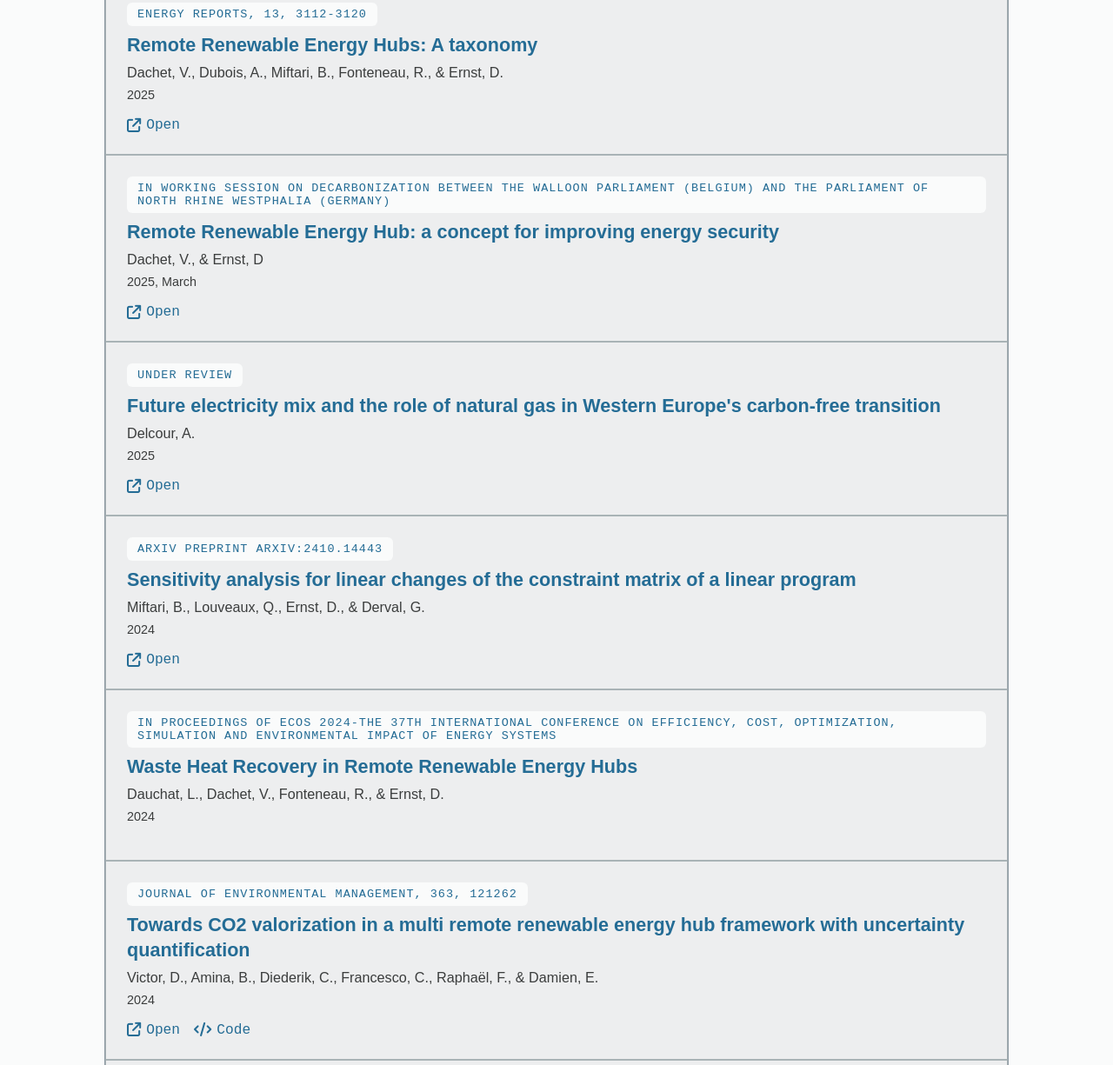
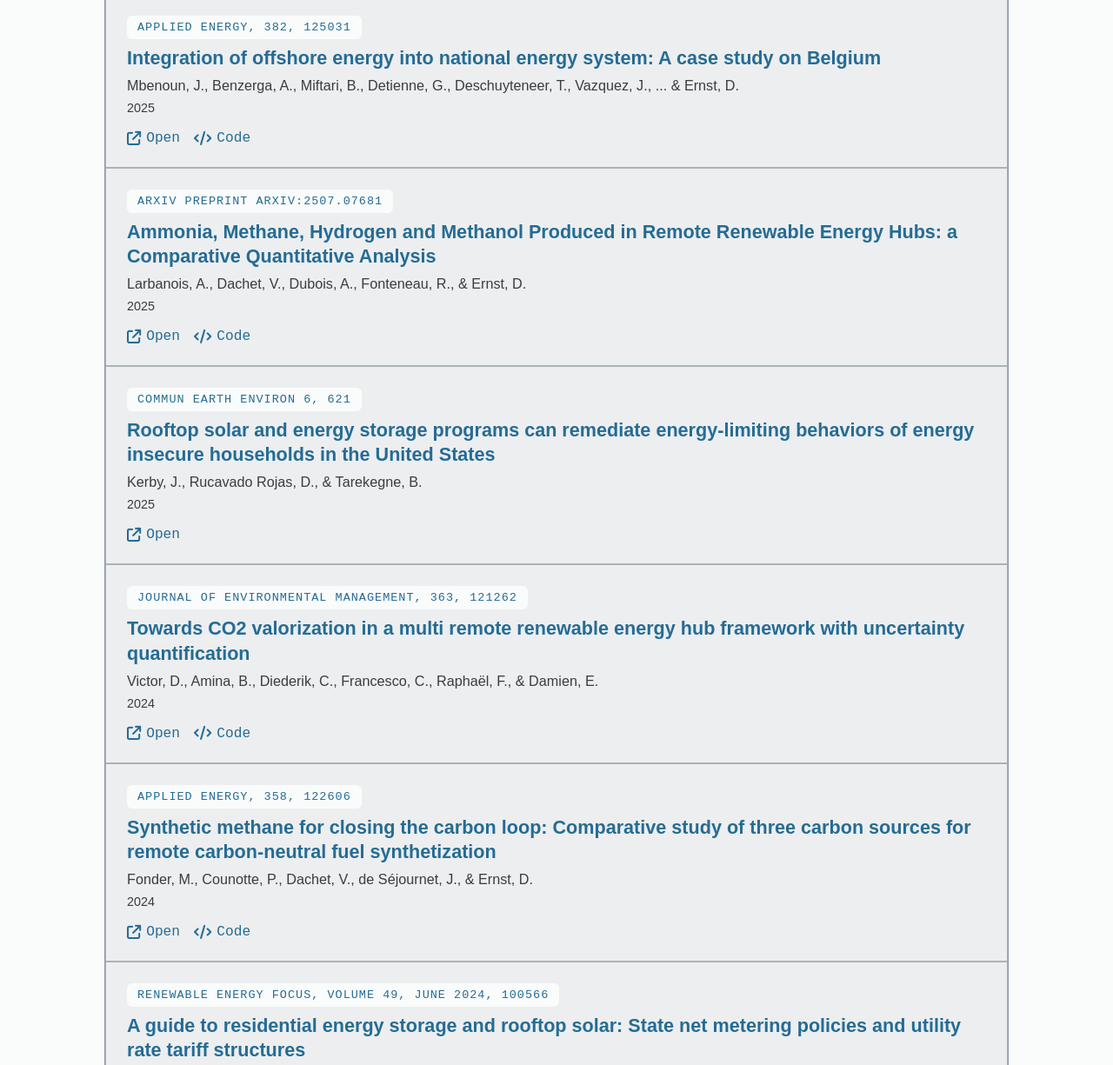
Before and after one commit to GBOML/GBOML.github.io, an Astro site: page /papers in a window 1280 px wide. Shown: the part 875-2100 px from the top of the page at 87% size. Built offline with nearby package versions, Linux system fonts and the light colour scheme; Astro itself is replaced by a stand-in of ours.

Commit message:
update articles and titles

```diff
--- a/src/components/Header.astro
+++ b/src/components/Header.astro
@@ -17,7 +17,7 @@ import { Image } from 'astro:assets';
         <ul>
             <li class="nav-link"><a href="/#home">Home</a></li>
             <li class="nav-link"><a href="/#about">About</a></li>
-            <li class="nav-link"><a href="/#publications">Publications</a></li>
+            <li class="nav-link"><a href="/papers">Publications</a></li>
         </ul>
     </nav>
 
--- a/src/list/external-papers.json
+++ /dev/null
@@ -1,44 +0,0 @@
-[
-    {
-        "authors": "Kerby, J., Rojas, D. R., & Tarekegne, B.",
-        "date": "2025",
-        "title": "Rooftop solar and energy storage programs can remediate energy-limiting behaviors of energy insecure households in the United States",
-        "publication": "Communications Earth & Environment, 6(1), 621",
-        "article-link": "https://www.researchgate.net/publication/394293413_Rooftop_solar_and_energy_storage_programs_can_remediate_energy-limiting_behaviors_of_energy_insecure_households_in_the_United_States"
-    },
-    {
-        "authors": "Lemenkova, P.",
-        "date": "2025",
-        "title": "Python-based statistical analysis of the ecological variables in the Italian Alps",
-        "publication": "Journal of Process Management and New Technologies, 13(1-2), 102-112",
-        "article-link": "https://aseestant.ceon.rs/index.php/jouproman/article/view/57672"
-    },
-    {
-        "authors": "Hoffmann, M., Schyska, B. U., Bartels, J., Pelser, T., Behrens, J., Wetzel, M., ... & Stolten, D.",
-        "date": "2024",
-        "title": "A review of mixed-integer linear formulations for framework-based energy system models",
-        "publication": "Advances in applied energy, 16, 100190",
-        "article-link": "https://www.sciencedirect.com/science/article/pii/S2666792424000283"
-    },
-    {
-        "authors": "Kerby, J., & Tarekegne, B.",
-        "date": "2024",
-        "title": "A guide to residential energy storage and rooftop solar: State net metering policies and utility rate tariff structures",
-        "publication": "Renewable Energy Focus, 100566",
-        "article-link": "https://www.sciencedirect.com/science/article/pii/S1755008424000309"
-    },
-    {
-        "authors": "Grafenhorst, S., Demirel, G., Förderer, K., & Hagenmeyer, V.",
-        "date": "2024, November",
-        "title": "Grid Aware Portfolio Optimization of a Multi-Energy DER",
-        "publication": "In 2024 IEEE Sustainable Power and Energy Conference (iSPEC) (pp. 245-250). IEEE",
-        "code-link": ""
-    },
-    {
-        "authors": "Yoon, S., Hwang, Y., Kim, W. B., & Lee, I. Y.",
-        "date": "2023, July",
-        "title": "A Study on GML-Based Encryption Technology for Open-Source Software License and Service Structure Analysis in Cloud-Based Micro Service Architecture Environment",
-        "publication": "In International Conference on Human-Computer Interaction (pp. 528-532). Cham: Springer Nature Switzerland",
-        "article-link": "https://link.springer.com/chapter/10.1007/978-3-031-49215-0_63"
-    }
-]
--- a/src/list/smart-grid-papers.json
+++ /dev/null
@@ -1,155 +0,0 @@
-[
-  {
-    "id": "18",
-    "authors": "Larbanois, A., Miftari, B., Mouchamps, A., Derval, G., & Ernst, D.",
-    "date": "2025, May",
-    "title": "Lead-cooled Fast Reactor SMR integration: An off grid study case based on a real-life demandIntegration of offshore energy into national energy system: A case study on Belgium",
-    "article-link": "https://scholar.google.com/citations?view_op=view_citation&hl=fr&user=HIHIuuEAAAAJ&citation_for_view=HIHIuuEAAAAJ:9yKSN-GCB0IC",
-    "code-link": "https://zenodo.org/records/16403205",
-    "image": "article-18.jpg"
-  },
-  {
-    "id": "17",
-    "authors": "Mbenoun, J., Benzerga, A., Miftari, B., Detienne, G., Deschuyteneer, T., Vazquez, J., ... & Ernst, D.",
-    "date": "2025",
-    "title": "Integration of offshore energy into national energy system: A case study on Belgium",
-    "publication": "Applied Energy, 382, 125031",
-    "article-link": "https://www.sciencedirect.com/science/article/pii/S0306261924024152?casa_token=uTMa757inJoAAAAA:JJKk3Lrceoq75RSCDt3mg795hz2Q4yco78ap1i4r5d8MBcysgHJKJ8koIMHYt9au9bxki8zZcU4",
-    "code-link": "https://zenodo.org/records/14264974",
-    "image": "article-17.jpg"
-  },
-  {
-    "id": "16",
-    "authors": "Larbanois, A., Dachet, V., Dubois, A., Fonteneau, R., & Ernst, D.",
-    "date": "2025",
-    "title": "Ammonia, Methane, Hydrogen and Methanol Produced in Remote Renewable Energy Hubs: a Comparative Quantitative Analysis",
-    "publication": "arXiv preprint arXiv:2507.07681",
-    "article-link": "https://arxiv.org/abs/2507.07681",
-    "code-link": "https://gitlab.uliege.be/smart_grids/public/gboml/-/tree/master/examples/energy_carrier_comparison?ref_type=heads",
-    "image": "article-16.png"
-  },
-  {
-    "id": "15",
-    "authors": "Dachet, V., Dubois, A., Miftari, B., Fonteneau, R., & Ernst, D.",
-    "date": "2025",
-    "title": "Remote Renewable Energy Hubs: A taxonomy",
-    "publication": "Energy Reports, 13, 3112-3120",
-    "article-link": "https://www.sciencedirect.com/science/article/pii/S2352484725001258",
-    "image": "article-15.jpg"
-  },
-  {
-    "id": "14",
-    "authors": "Dachet, V., & Ernst, D",
-    "date": "2025, March",
-    "title": "Remote Renewable Energy Hub: a concept for improving energy security",
-    "publication": "In Working session on decarbonization between the Walloon Parliament (Belgium) and the Parliament of North Rhine Westphalia (Germany)",
-    "article-link": "Dachet, V., & Ernst, D. (2025, March). Remote Renewable Energy Hub: a concept for improving energy security. In Working session on decarbonization between the Walloon Parliament (Belgium) and the Parliament of North Rhine Westphalia (Germany)."
-  },
-  {
-    "id": "13",
-    "authors": "Delcour, A.",
-    "date": "2025",
-    "title": "Future electricity mix and the role of natural gas in Western Europe's carbon-free transition",
-    "article-link": "Delcour, A. (2025). Future electricity mix and the role of natural gas in Western Europe's carbon-free transition."
-  },
-  {
-    "id": "12",
-    "authors": "Miftari, B., Louveaux, Q., Ernst, D., & Derval, G.",
-    "date": "2024",
-    "title": "Sensitivity analysis for linear changes of the constraint matrix of a linear program",
-    "publication": "arXiv preprint arXiv:2410.14443",
-    "article-link": "https://arxiv.org/abs/2410.14443"
-  },
-  {
-    "id": "11",
-    "authors": "Dauchat, L., Dachet, V., Fonteneau, R., & Ernst, D.",
-    "date": "2024",
-    "title": "Waste Heat Recovery in Remote Renewable Energy Hubs",
-    "publication": "In Proceedings of ECOS 2024-The 37th International Conference on Efficiency, Cost, Optimization, Simulation and Environmental Impact of Energy Systems",
-    "article-link": ""
-  },
-  {
-    "id": "10",
-    "authors": "Victor, D., Amina, B., Diederik, C., Francesco, C., Raphaël, F., & Damien, E.",
-    "date": "2024",
-    "title": "Towards CO2 valorization in a multi remote renewable energy hub framework with uncertainty quantification",
-    "publication": "Journal of Environmental Management, 363, 121262",
-    "article-link": "https://www.sciencedirect.com/science/article/abs/pii/S0301479724012489",
-    "code-link": "https://gitlab.uliege.be/smart_grids/public/gboml/-/tree/master/examples/towards_co2_valorization?ref_type=heads"
-  },
-  {
-    "id": "9",
-    "authors": "Fonder, M., Counotte, P., Dachet, V., de Séjournet, J., & Ernst, D.",
-    "date": "2024",
-    "title": "Synthetic methane for closing the carbon loop: Comparative study of three carbon sources for remote carbon-neutral fuel synthetization",
-    "publication": "Applied Energy, 358, 122606",
-    "article-link": "https://www.sciencedirect.com/science/article/abs/pii/S0306261923019700",
-    "code-link": "https://gitlab.uliege.be/smart_grids/public/gboml/-/tree/master/examples/synthetic_methane_morocco?ref_type=heads"
-  },
-  {
-    "id": "8",
-    "authors": "Swerdtfegers, H.",
-    "date": "2024",
-    "title": "Travail de fin d'études et stage BR-Travail de fin d'études: Optimization of E-fuels Production and Water Utilisation in Remote Renewable Energy Hub with Carbon Capture and Storage BR-Stage",
-    "article-link": "https://matheo.uliege.be/handle/2268.2/19896",
-    "code-link": "https://github.com/HugoSwerdtfegers/TFE_FT-Products"
-  },
-  {
-    "id": "7",
-    "authors": "Cauz, M., Bolland, A., Miftari, B., Perret, L., Ballif, C., & Wyrsch, N.",
-    "date": "2023",
-    "title": "Reinforcement Learning for Joint Design and Control of Battery-PV Systems",
-    "publication": "arXiv preprint arXiv:2307.04244",
-    "article-link": "https://arxiv.org/abs/2307.04244"
-  },
-  {
-    "id": "6",
-    "authors": "Miftari, B., Derval, G., & Ernst, D.",
-    "date": "2023, July",
-    "title": "Sizing and Operations of Energy Systems Using GBOML",
-    "publication": "In Company meetings",
-    "article-link": "https://orbi.uliege.be/handle/2268/299668"
-  },
-  {
-    "id": "5",
-    "authors": "Miftari, B., Derval, G., & Ernst, D.",
-    "date": "2023",
-    "title": "Optimal Sizing and Operations Of Energy Systems Using GBOML",
-    "article-link": "https://orbi.uliege.be/handle/2268/299668"
-  },
-  {
-    "id": "4",
-    "authors": "Miftari, B., Derval, G., & Ernst, D.",
-    "date": "2023, March",
-    "title": "Tutorial: “An Introduction To Sizing And Operations of Energy Systems with GBOML”",
-    "publication": "In 2nd International workshop on 'Open Source Modeling and Simulation of Energy Systems' OSMSES 2023",
-    "article-link": "https://orbi.uliege.be/handle/2268/301220"
-  },
-  {
-    "id": "3",
-    "authors": "Miftari, B., Berger, M., Derval, G., & Ernst, D.",
-    "date": "2023, June",
-    "title": "Exploiting structure in MILP: a modeler’s perspective",
-    "publication": "In SIAM OP23",
-    "article-link": "https://orbi.uliege.be/handle/2268/303651"
-  },
-  {
-    "id": "2",
-    "authors": "Bolland, A., Boukas, I., Berger, M., & Ernst, D.",
-    "date": "2022",
-    "title": "Jointly Learning Environments and Control Policies with Projected Stochastic Gradient Ascent",
-    "publication": "Journal of Artificial Intelligence Research, 73, 117-171",
-    "article-link": "https://www.jair.org/index.php/jair/article/view/13350",
-    "code-link": "https://gitlab.uliege.be/smart_grids/public/gboml/-/tree/master/examples/microgrid?ref_type=heads"
-  },
-  {
-    "id": "1",
-    "authors": "Berger, M., Radu, D., Detienne, G., Deschuyteneer, T., Richel, A., & Ernst, D.",
-    "date": "2021",
-    "title": "Remote renewable hubs for carbon-neutral synthetic fuel production",
-    "publication": "Frontiers in Energy Research, 9, 671279",
-    "article-link": "https://www.frontiersin.org/journals/energy-research/articles/10.3389/fenrg.2021.671279/full",
-    "code-link": "https://gitlab.uliege.be/smart_grids/public/gboml/-/tree/master/examples/remote_energy_supply_chain?ref_type=heads",
-    "image": "article-1.webp"
-  }
-]
--- /dev/null
+++ b/src/list/use-gboml-papers.json
@@ -0,0 +1,97 @@
+[
+  {
+    "id": "12",
+    "authors": "Mbenouna, J., Costa, A., Dachet, V., Fonteneau, R., Dubois, L., Thomas, D., De Weirel, G., & Ernst, D.",
+    "date": "2026",
+    "title": "Towards the integration of Remote Renewable Energy Hubs with CCUS chain for a future energy system: the Belgian case",
+    "article-link": "https://orbi.uliege.be/handle/2268/344592"
+  },
+  {
+    "id": "11",
+    "authors": "Dachet, V., Maio, A., Counotte, P., Fonteneau, R., Ernst, D.",
+    "date": "2026",
+    "title": "Remote Renewable Energy Hubs in the High Seas Using Batteries as Energy Vector",
+    "publication": "Proceedings of the 39th International Conference on Efficiency, Cost, Optimization, Simulation and Environmental Impact of Energy Systems",
+    "article-link": "https://orbi.uliege.be/handle/2268/327232"
+  },
+  {
+    "id": "10",
+    "authors": "Larbanois, A., Miftari, B., Mouchamps, A., Derval, G., & Ernst, D.",
+    "date": "2025, May",
+    "title": "Lead-cooled Fast Reactor SMR integration: An off grid study case based on a real-life demandIntegration of offshore energy into national energy system: A case study on Belgium",
+    "article-link": "https://scholar.google.com/citations?view_op=view_citation&hl=fr&user=HIHIuuEAAAAJ&citation_for_view=HIHIuuEAAAAJ:9yKSN-GCB0IC",
+    "code-link": "https://zenodo.org/records/16403205",
+    "image": "article-10.jpg"
+  },
+  {
+    "id": "9",
+    "authors": "Mbenoun, J., Benzerga, A., Miftari, B., Detienne, G., Deschuyteneer, T., Vazquez, J., ... & Ernst, D.",
+    "date": "2025",
+    "title": "Integration of offshore energy into national energy system: A case study on Belgium",
+    "publication": "Applied Energy, 382, 125031",
+    "article-link": "https://www.sciencedirect.com/science/article/pii/S0306261924024152?casa_token=uTMa757inJoAAAAA:JJKk3Lrceoq75RSCDt3mg795hz2Q4yco78ap1i4r5d8MBcysgHJKJ8koIMHYt9au9bxki8zZcU4",
+    "code-link": "https://zenodo.org/records/14264974",
+    "image": "article-9.jpg"
+  },
+  {
+    "id": "8",
+    "authors": "Larbanois, A., Dachet, V., Dubois, A., Fonteneau, R., & Ernst, D.",
+    "date": "2025",
+    "title": "Ammonia, Methane, Hydrogen and Methanol Produced in Remote Renewable Energy Hubs: a Comparative Quantitative Analysis",
+    "publication": "arXiv preprint arXiv:2507.07681",
+    "article-link": "https://arxiv.org/abs/2507.07681",
+    "code-link": "https://gitlab.uliege.be/smart_grids/public/gboml/-/tree/master/examples/energy_carrier_comparison?ref_type=heads"
+  },
+  {
+    "id": "7",
+    "authors": "Kerby, J., Rucavado Rojas, D., & Tarekegne, B.",
+    "date": "2025",
+    "title": "Rooftop solar and energy storage programs can remediate energy-limiting behaviors of energy insecure households in the United States",
+    "publication": "Commun Earth Environ 6, 621",
+    "article-link": "https://www.nature.com/articles/s43247-025-02517-5"
+  },
+  {
+    "id": "5",
+    "authors": "Victor, D., Amina, B., Diederik, C., Francesco, C., Raphaël, F., & Damien, E.",
+    "date": "2024",
+    "title": "Towards CO2 valorization in a multi remote renewable energy hub framework with uncertainty quantification",
+    "publication": "Journal of Environmental Management, 363, 121262",
+    "article-link": "https://www.sciencedirect.com/science/article/abs/pii/S0301479724012489",
+    "code-link": "https://gitlab.uliege.be/smart_grids/public/gboml/-/tree/master/examples/towards_co2_valorization?ref_type=heads"
+  },
+  {
+    "id": "4",
+    "authors": "Fonder, M., Counotte, P., Dachet, V., de Séjournet, J., & Ernst, D.",
+    "date": "2024",
+    "title": "Synthetic methane for closing the carbon loop: Comparative study of three carbon sources for remote carbon-neutral fuel synthetization",
+    "publication": "Applied Energy, 358, 122606",
+    "article-link": "https://www.sciencedirect.com/science/article/abs/pii/S0306261923019700",
+    "code-link": "https://gitlab.uliege.be/smart_grids/public/gboml/-/tree/master/examples/synthetic_methane_morocco?ref_type=heads"
+  },
+  {
+    "id": "3",
+    "authors": "Kerby, J., & Tarekegne, B.",
+    "date": "2024",
+    "title": "A guide to residential energy storage and rooftop solar: State net metering policies and utility rate tariff structures",
+    "publication": "Renewable Energy Focus, Volume 49, June 2024, 100566",
+    "article-link": "https://www.sciencedirect.com/science/article/pii/S1755008424000309"
+  },
+  {
+    "id": "2",
+    "authors": "Cauz, M., Bolland, A., Miftari, B., Perret, L., Ballif, C., & Wyrsch, N.",
+    "date": "2023",
+    "title": "Reinforcement Learning for Joint Design and Control of Battery-PV Systems",
+    "publication": "arXiv preprint arXiv:2307.04244",
+    "article-link": "https://arxiv.org/abs/2307.04244"
+  },
+  {
+    "id": "1",
+    "authors": "Berger, M., Radu, D., Detienne, G., Deschuyteneer, T., Richel, A., & Ernst, D.",
+    "date": "2021",
+    "title": "Remote renewable hubs for carbon-neutral synthetic fuel production",
+    "publication": "Frontiers in Energy Research, 9, 671279",
+    "article-link": "https://www.frontiersin.org/journals/energy-research/articles/10.3389/fenrg.2021.671279/full",
+    "code-link": "https://gitlab.uliege.be/smart_grids/public/gboml/-/tree/master/examples/remote_energy_supply_chain?ref_type=heads",
+    "image": "article-1.webp"
+  }
+]
--- a/src/pages/index.astro
+++ b/src/pages/index.astro
@@ -2,7 +2,7 @@
 import Layout from '../layouts/Layout.astro';
 import Welcome from '../components/Welcome.astro';
 import About from '../components/About.astro';
-import SmartGridPapers from '../components/SmartGridPapers.astro';
+import HighlightedPapers from '../components/HighlightedPapers.astro';
 import CoreGBOMLPapers from '../components/CoreGBOMLPapers.astro';
 
 ---
@@ -10,7 +10,7 @@ import CoreGBOMLPapers from '../components/CoreGBOMLPapers.astro';
 <Layout>
 	<Welcome />
 	<About />
-	<SmartGridPapers />
+	<HighlightedPapers />
 	<CoreGBOMLPapers />
 </Layout>
 
--- a/src/pages/papers/index.astro
+++ b/src/pages/papers/index.astro
@@ -1,31 +1,32 @@
 ---
-import papers from '../../list/smart-grid-papers.json';
-import externalPapers from '../../list/external-papers.json';
+import papers from '../../list/use-gboml-papers.json';
+import core_papers from '../../list/core-gboml-papers.json';
 import Layout from '../../layouts/Layout.astro';
 import ColumnListPaper from '../../components/ColumnListPaper.astro';
 ---
 
 <Layout>
-    <section id="smart-grids-papers" class="core-papers-section">
-        <h2>Smart Grids Lab Papers</h2>
+    <section id="use-gboml-papers" class="core-papers-section">
+        <h2>Papers using GBOML</h2>
 
         <ColumnListPaper items={papers} />
     </section>
 
-    <section id="external-papers-list">
-        <h3>External Papers</h3>
+    <section id="core-gboml-papers" class="core-papers-section">
+        <h2>Core GBOML Papers</h2>
 
-        <ColumnListPaper items={externalPapers} />
+        <ColumnListPaper items={core_papers} />
     </section>
 </Layout>
 
 <style>
     section {
         height: auto;
+        min-height: auto;
         padding: 120px 120px 60px 120px;
     }
 
-    #external-papers-list {
+    #core-gboml-papers {
         padding-top: 0;
     }
 
```
Also changed, not shown: src/components/HighlightedPapers.astro (renamed from src/components/SmartGridPapers.astro, +4 -4 lines), public/articles-img/article-10.jpg (renamed from public/articles-img/article-18.jpg), public/articles-img/article-9.jpg (renamed from public/articles-img/article-17.jpg).
